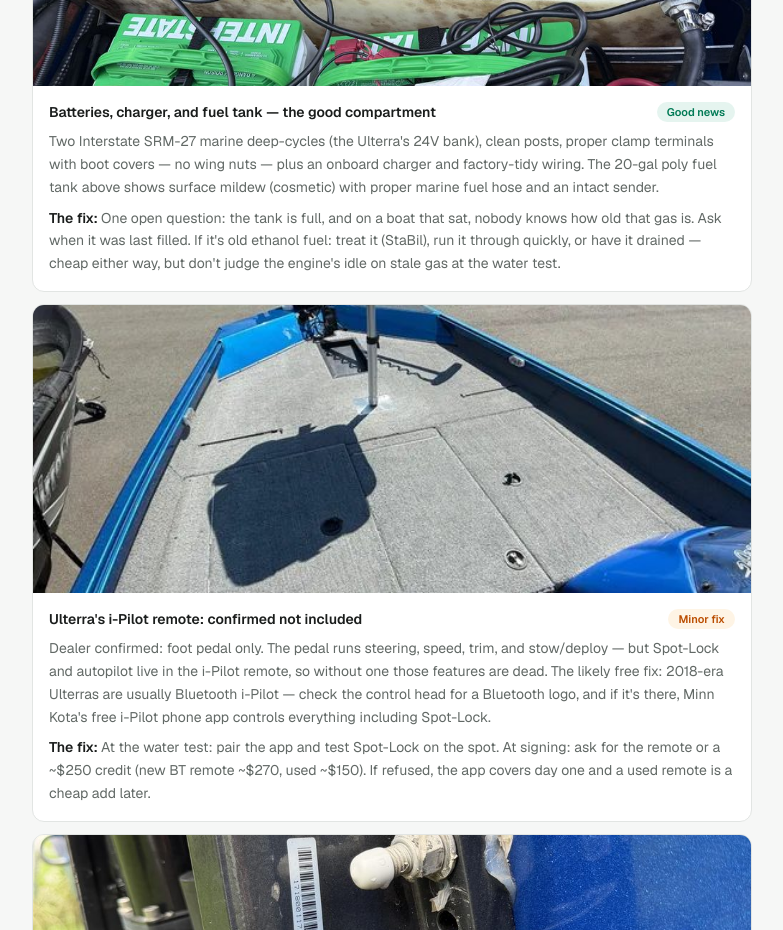
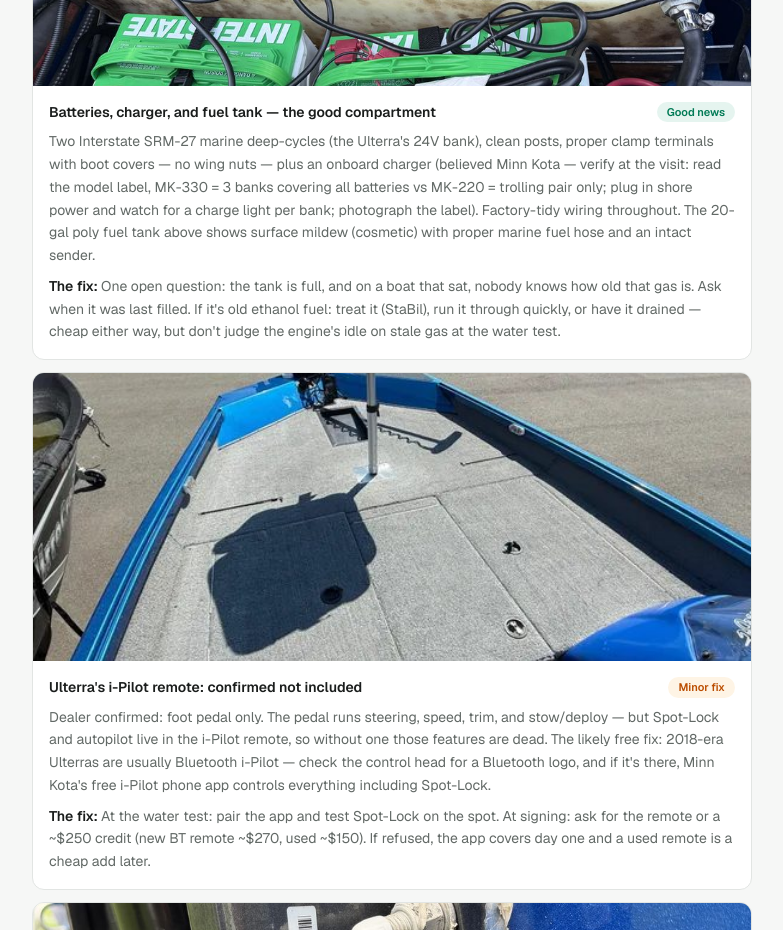
Before and after one commit to eigenvectr/fih, a Next.js app: page /boat-report/findings in a window 1280 px wide. Shown: the part 4360-5290 px from the top of the page, without its empty margins (248-1031 px from the left). Built offline with nearby package versions, Linux system fonts and the light colour scheme.

Commit message:
Add onboard charger verification steps to the battery finding
Believed Minn Kota - model label decode (3-bank vs 2-bank), per-bank
charge-light test on shore power, and label photo for the buyer's
order.

```diff
--- a/src/app/boat-report/findings/page.tsx
+++ b/src/app/boat-report/findings/page.tsx
@@ -146,7 +146,7 @@
     verdict: "good",
     photo: "/boat/batteries.jpg",
     alt: "Battery compartment with two Interstate SRM-27 deep-cycle batteries, onboard charger, and the poly fuel tank",
-    what: "Two Interstate SRM-27 marine deep-cycles (the Ulterra's 24V bank), clean posts, proper clamp terminals with boot covers — no wing nuts — plus an onboard charger and factory-tidy wiring. The 20-gal poly fuel tank above shows surface mildew (cosmetic) with proper marine fuel hose and an intact sender.",
+    what: "Two Interstate SRM-27 marine deep-cycles (the Ulterra's 24V bank), clean posts, proper clamp terminals with boot covers — no wing nuts — plus an onboard charger (believed Minn Kota — verify at the visit: read the model label, MK-330 = 3 banks covering all batteries vs MK-220 = trolling pair only; plug in shore power and watch for a charge light per bank; photograph the label). Factory-tidy wiring throughout. The 20-gal poly fuel tank above shows surface mildew (cosmetic) with proper marine fuel hose and an intact sender.",
     fix: "One open question: the tank is full, and on a boat that sat, nobody knows how old that gas is. Ask when it was last filled. If it's old ethanol fuel: treat it (StaBil), run it through quickly, or have it drained — cheap either way, but don't judge the engine's idle on stale gas at the water test.",
   },
   {
```
